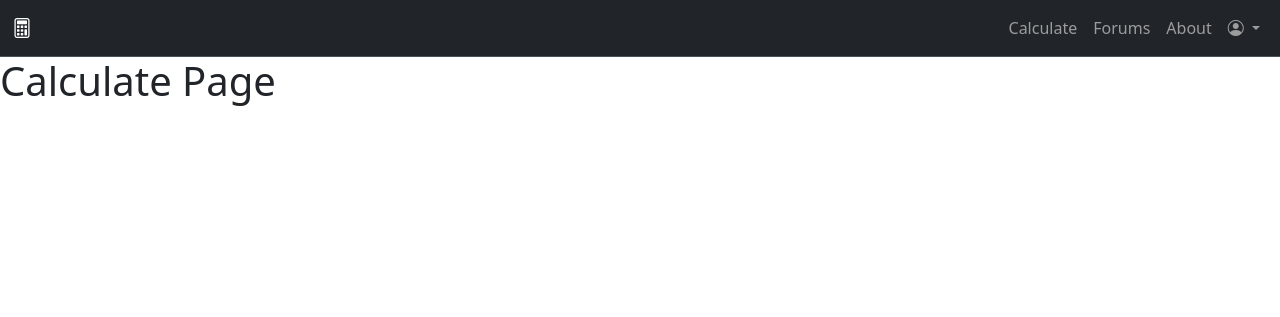
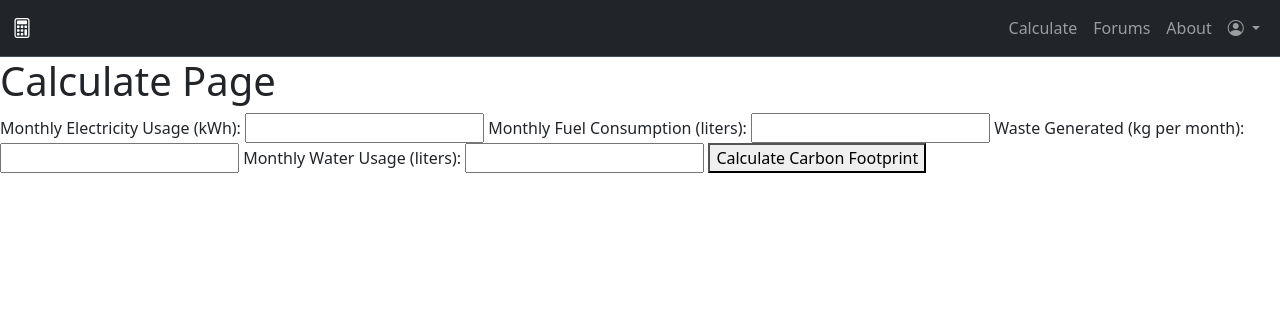
Before and after one commit to bryan-melo/Carbon-Footprint-Calculator, a Flask app: page /calculate in a window 1280 px wide. Shown: the top 317 px of the page. Run offline with Flask 3, Linux system fonts and the light colour scheme.

Commit message:
calculations page for front-end

```diff
--- a/app/templates/calculate.html
+++ b/app/templates/calculate.html
@@ -3,5 +3,54 @@
 {% block title %}Calculate{% endblock %}
 
 {% block content %}
-    <h1>Calculate Page</h1>
+<h1>Calculate Page</h1>
+<form id="carbonForm">
+    <label for="electricityUsage">Monthly Electricity Usage (kWh):</label>
+    <input type="number" id="electricityUsage" required>
+
+    <label for="fuelConsumption">Monthly Fuel Consumption (liters):</label>
+    <input type="number" id="fuelConsumption" required>
+
+    <label for="wasteGenerated">Waste Generated (kg per month):</label>
+    <input type="number" id="wasteGenerated" required>
+
+    <label for="waterUsage">Monthly Water Usage (liters):</label>
+    <input type="number" id="waterUsage" required>
+
+    <button type="button" onclick="calculateCarbonFootprint()">Calculate Carbon Footprint</button>
+</form>
+
+<div id="result"></div>
+
+<script>
+        function calculateCarbonFootprint() {
+            //user input values
+            const electricityUsage = parseFloat(document.getElementById('electricityUsage').value);
+            const fuelConsumption = parseFloat(document.getElementById('fuelConsumption').value);
+            const wasteGenerated = parseFloat(document.getElementById('wasteGenerated').value);
+            const waterUsage = parseFloat(document.getElementById('waterUsage').value);
+
+            if (isNaN(electricityUsage) || isNaN(fuelConsumption) || isNaN(wasteGenerated) || isNaN(waterUsage)) {
+                document.getElementById('result').textContent = 'Please enter valid numerical values for all inputs.';
+                return;
+            }
+
+            /e/emission factors (kg CO2 per unit)
+            const CO2_PER_KWH = 0.527;
+            const CO2_PER_LITER_FUEL = 2.31;
+            const CO2_PER_KG_WASTE = 0.8;
+            const CO2_PER_LITER_WATER = 0.0003;
+
+            //calc emissions for each activity
+            const electricityEmissions = electricityUsage * CO2_PER_KWH;
+            const fuelEmissions = fuelConsumption * CO2_PER_LITER_FUEL;
+            const wasteEmissions = wasteGenerated * CO2_PER_KG_WASTE;
+            const waterEmissions = waterUsage * CO2_PER_LITER_WATER;
+
+            //total emissions
+            const totalEmissions = electricityEmissions + fuelEmissions + wasteEmissions + waterEmissions;
+            //results
+            document.getElementById('result').textContent = `Your total monthly carbon footprint is: ${totalEmissions.toFixed(2)} kg CO2 equivalent.`;
+        }
+    </script>
 {% endblock %}
```
